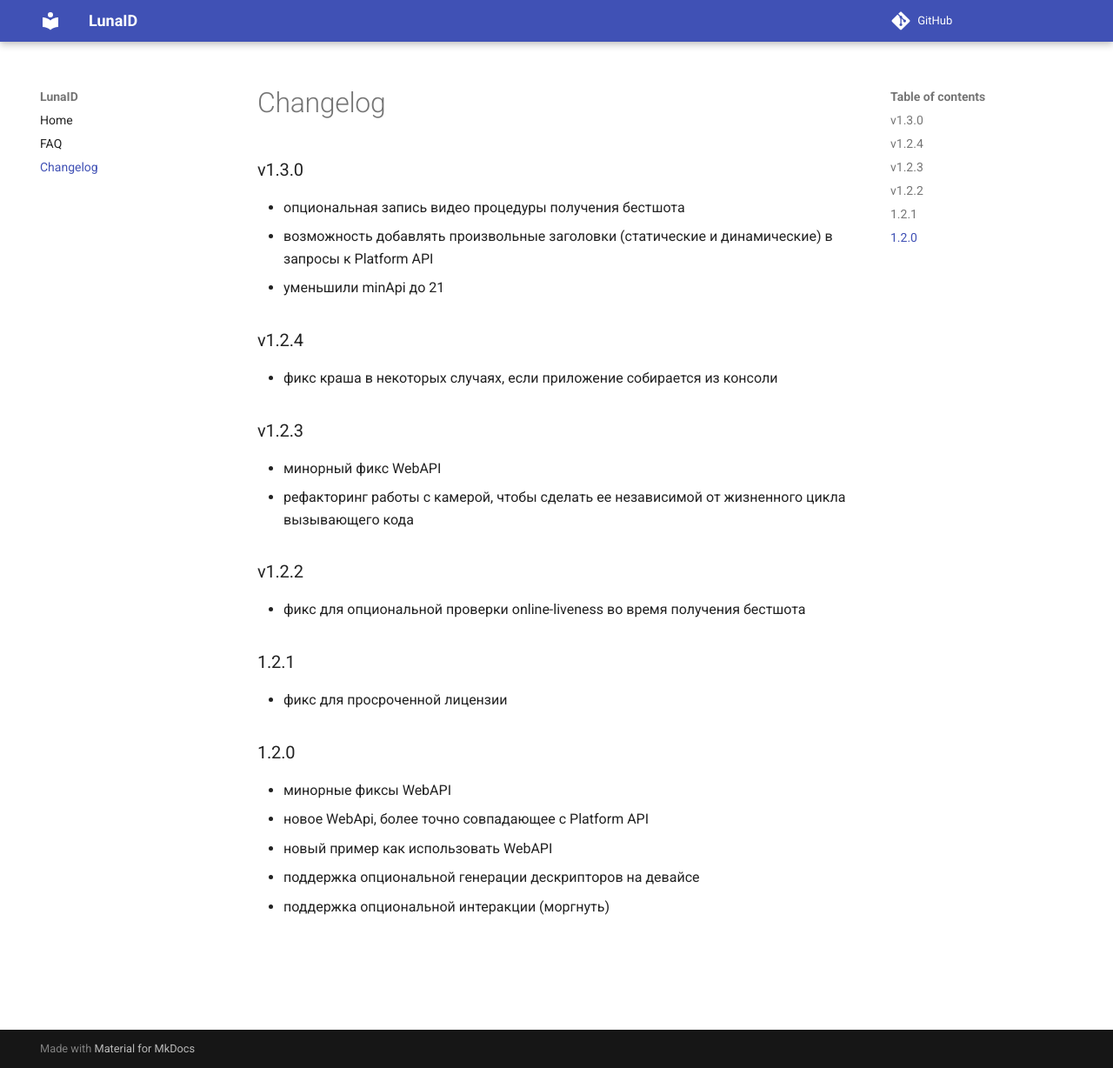
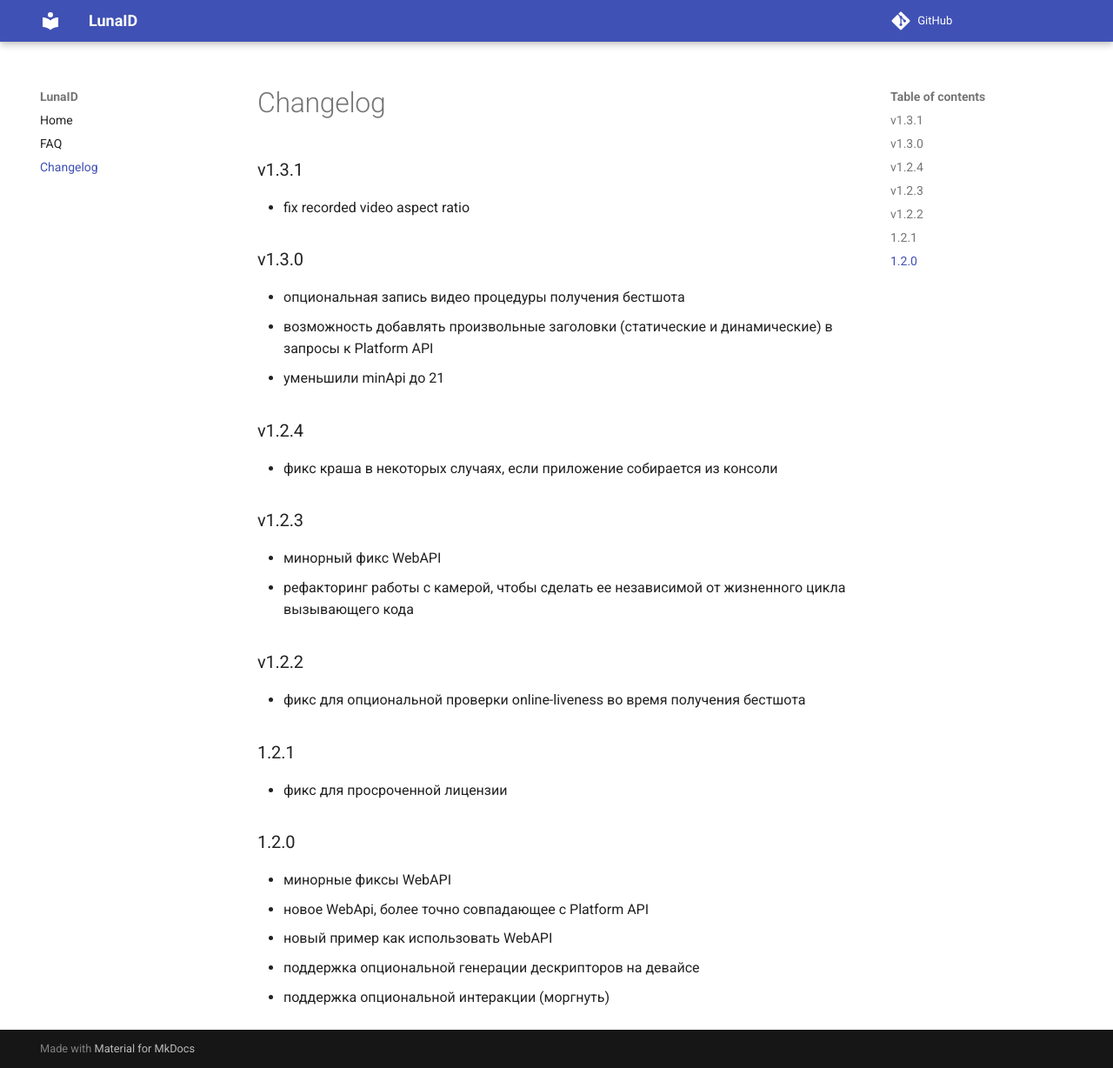
Before and after one commit to VisionLabs/LunaID, an MkDocs documentation site: the page built from docs/changelog.md, in a window 1280 px wide and 1228 px high. Shown: the whole window at 87% size. Built offline with MkDocs 1.6.1 and Material for MkDocs 9.7.7, drawn with Linux system fonts in a browser that asks for light colours; comment, search, counter and statistics services are not loaded; the version menu is left out.

Commit message:
update readme

```diff
--- a/docs/changelog.md
+++ b/docs/changelog.md
@@ -1,5 +1,10 @@
 
 # Changelog
+
+
+
+### v1.3.1
+- fix recorded video aspect ratio
 
 ### v1.3.0
 - опциональная запись видео процедуры получения бестшота
```
